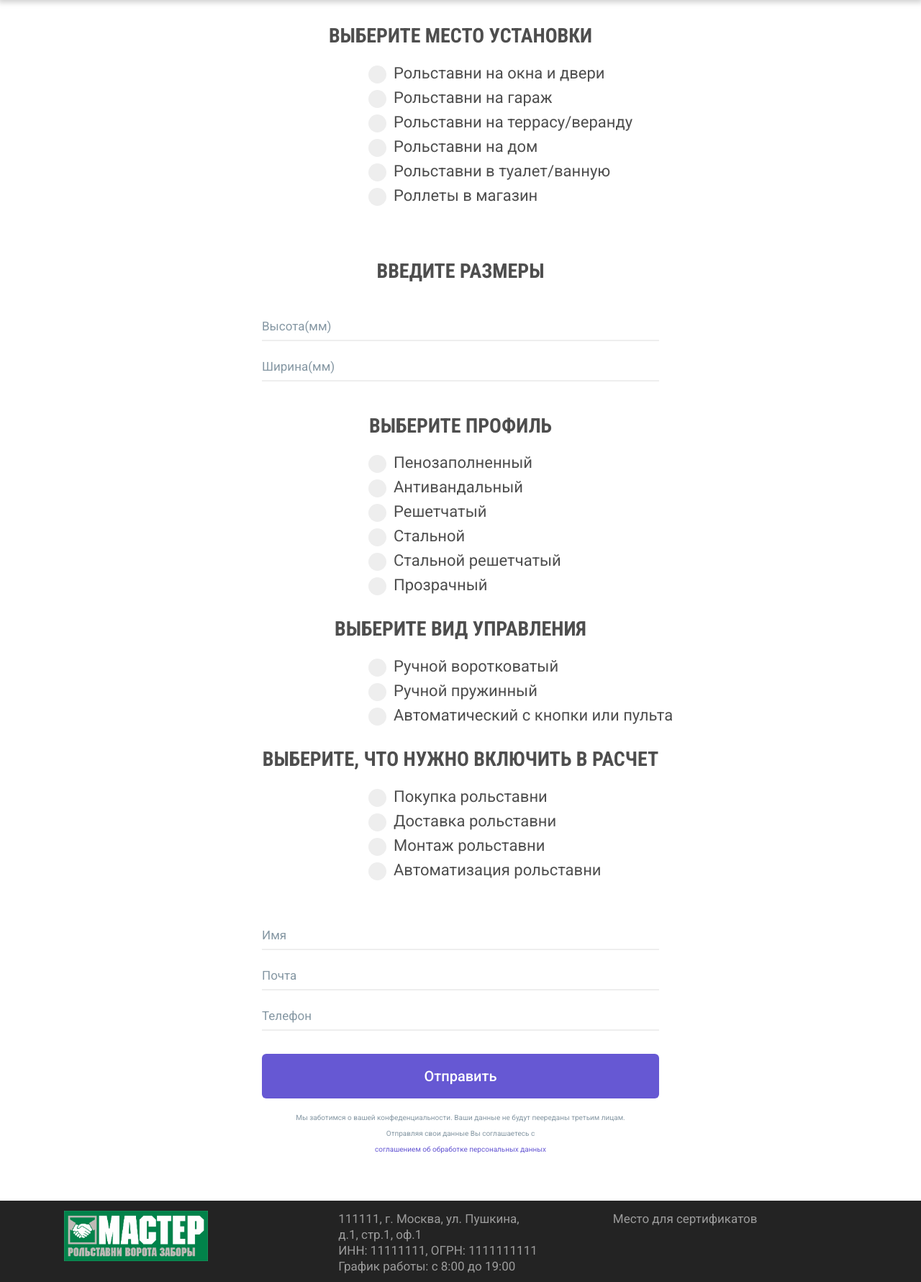
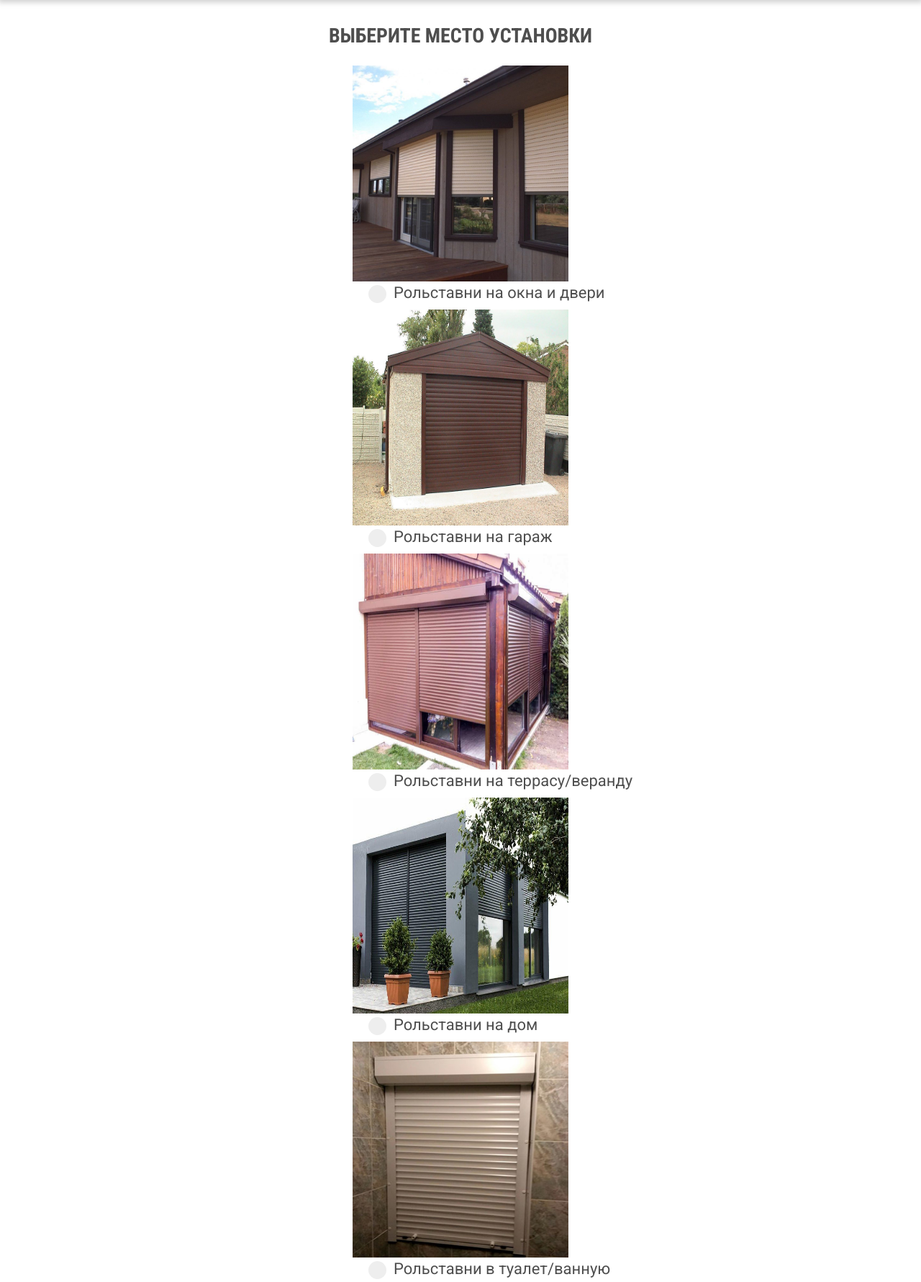
Before and after one commit to artem-create16/site_master, a Flask app: page /calculator in a window 1280 px wide. Shown: the part 175-1956 px from the top of the page at 72% size. Run offline with Flask 2, Linux system fonts and the light colour scheme.

Commit message:
Added photos

```diff
--- a/application/static/calculator.css
+++ b/application/static/calculator.css
@@ -109,6 +109,10 @@ header {
     user-select: none;
 }
 
+.image-form {
+    text-align: center;
+}
+
 /* Hide the browser's default radio button */
 .container-form input {
     position: absolute;
--- a/application/templates/calculator.html
+++ b/application/templates/calculator.html
@@ -52,8 +52,6 @@
 </header>
 
 
-
-
 <body>
 <section class="calculator">
     <div class="form-order">
@@ -64,6 +62,9 @@
                 </div>
                 <div class="radio place">
                     {% for place in places %}
+                    <div class="image-form">
+                        <img src="../static/img/calculator/{{ place.name }}.jpg" width="300px" height="300px">
+                    </div>
                     <label class="container-form place">{{ place.value }}
                         <input type="radio" name="place" id="{{ place.name }}">
                         <span class="checkmark"></span>
```
Also changed, not shown: application/static/img/calculator/garage.jpg (added), application/static/img/calculator/home.jpg (added), application/static/img/calculator/ptozrachiy.jpg (added), application/static/img/calculator/shop.jpg (added), application/static/img/calculator/toilet.jpg (added), application/static/img/calculator/veranda.jpg (added), application/static/img/calculator/windows_doors.jpg (added).
